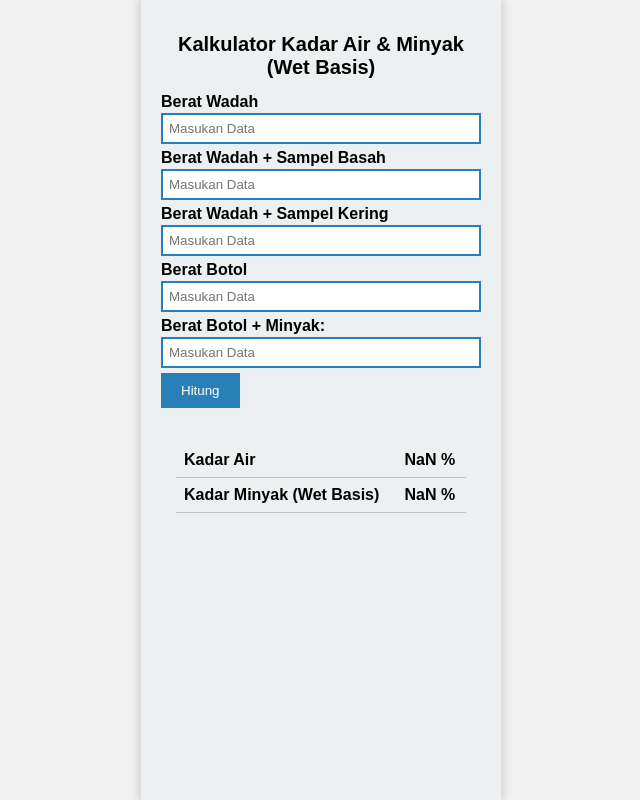
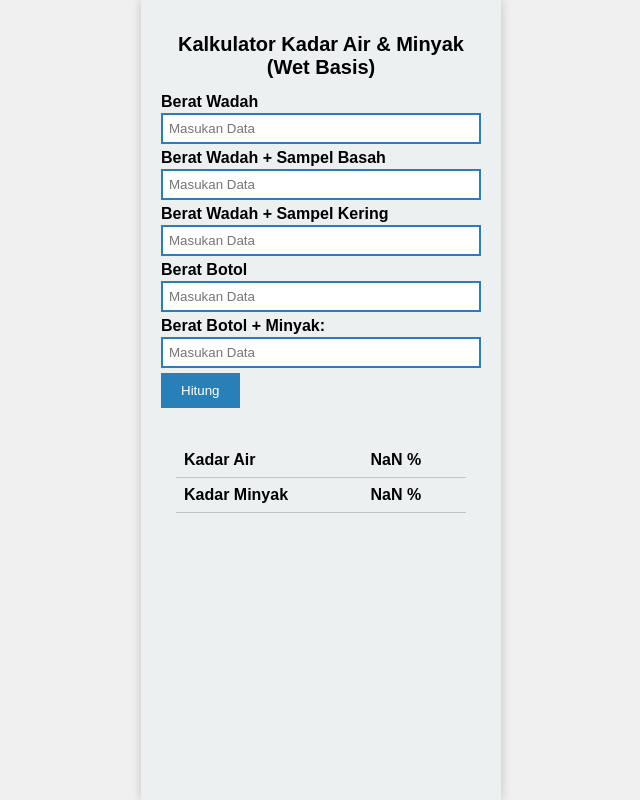
Before and after one commit to mzulkifli2309/kalkulator, a plain HTML site: page index.html in a window 1280 px wide. Both pictures are taken after a click on the button "Hitung". Shown: the whole page, without its empty margins (319-959 px from the left). Drawn offline with Linux system fonts and the light colour scheme.

Commit message:
Update index.html

```diff
--- a/index.html
+++ b/index.html
@@ -131,7 +131,7 @@
 
         <table>
           <tr><td><strong>Kadar Air</strong></td><td><strong>${kadarAir.toFixed(3)} %</strong></td></tr>
-          <tr><td><strong>Kadar Minyak (Wet Basis)</strong></td><td><strong>${kadarMinyak.toFixed(2)} %</strong></td></tr>
+          <tr><td><strong>Kadar Minyak </strong></td><td><strong>${kadarMinyak.toFixed(3)} %</strong></td></tr>
         </table>
 
       `;
```
